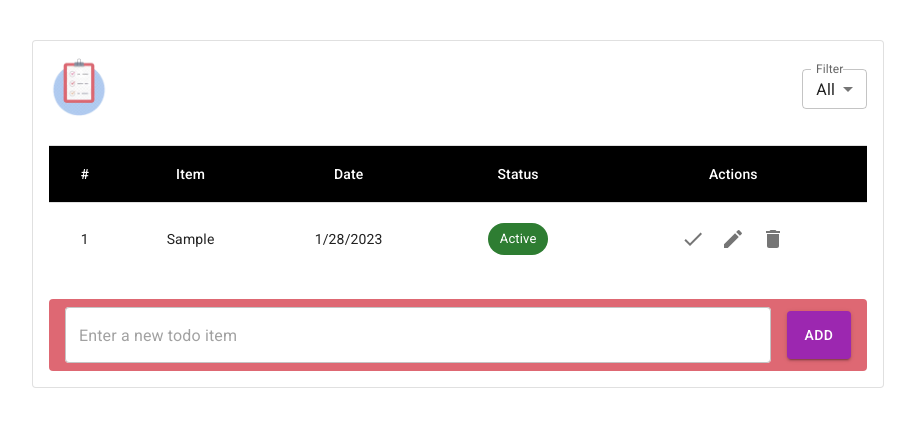
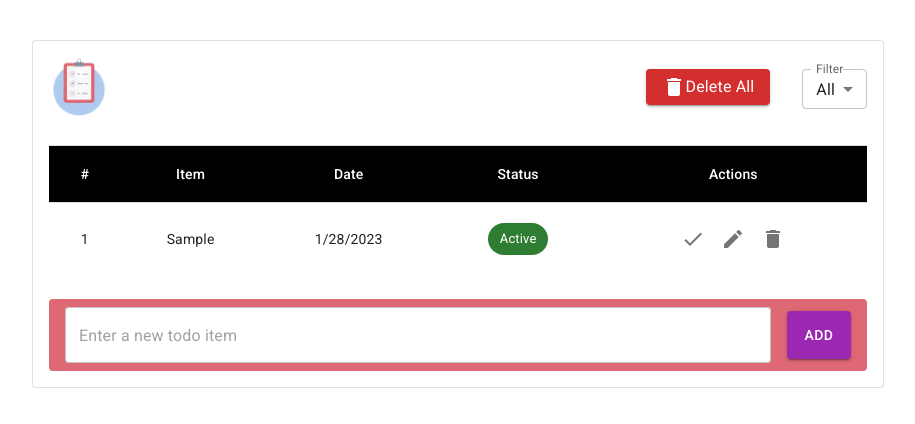
Before and after one commit to muhammad-junaid1/react-todo-app, a React (Create React App) app: page / in a window 1280 px wide. Both pictures are taken after typing "Sample" into the empty fields and a click on the button "ADD". Shown: the top 424 px of the page, without its empty margins (182-1097 px from the left). Built offline with nearby package versions, Linux system fonts and the light colour scheme.

Commit message:
delete all btn

```diff
--- a/src/App.js
+++ b/src/App.js
@@ -67,7 +67,7 @@ function App() {
     <>
       <Container maxWidth="md">
         <Paper variant="outlined" sx={{ mt: 5, p: 2 }}>
-          <Header filterValue={filterValue} handleChangeFilter={handleChangeFilter} />
+          <Header todoItems={todoItems} setTodoItems={setTodoItems} filterValue={filterValue} handleChangeFilter={handleChangeFilter} />
           <TodoItems
             todoItems={todoItems}
             editBtnClick={editBtnClick}
--- a/src/components/Header.component.jsx
+++ b/src/components/Header.component.jsx
@@ -6,10 +6,16 @@ import {
   Select,
   MenuItem,
   Divider,
+  Button,
+  Typography,
 } from "@mui/material";
 import Logo from "../assets/logo.png";
+import { Delete as DeleteIcon } from "@mui/icons-material";
 
-const Header = ({filterValue, handleChangeFilter}) => {
+const Header = ({filterValue, handleChangeFilter, todoItems, setTodoItems}) => {
+  const deleteAll = () => {
+    setTodoItems([]);
+  }
     return (
         <>
           <Box>
@@ -22,6 +28,12 @@ const Header = ({filterValue, handleChangeFilter}) => {
                 <img src={Logo} alt="Logo" width={60} />
               </Box>
               <Box>
+                {todoItems.length ? <Button onClick={deleteAll} color="error" variant="contained" sx={{textTransform: "none", mr: 4}} title="Delete All">
+                  <Stack direction="row" alignItems="center">
+                    <DeleteIcon/>
+                    <Typography>Delete All</Typography>
+                  </Stack>
+                </Button> : ""}
                 <FormControl autoWidth size="small">
                   <InputLabel id="select-label">Filter</InputLabel>
                   <Select
```
